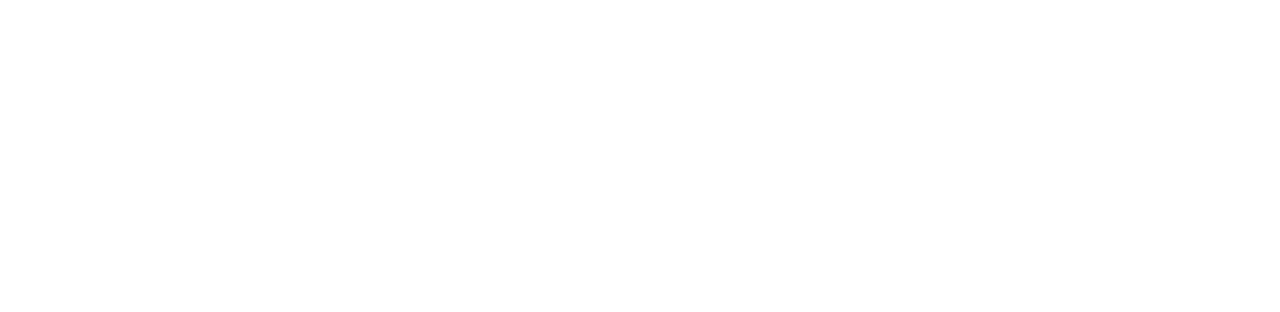
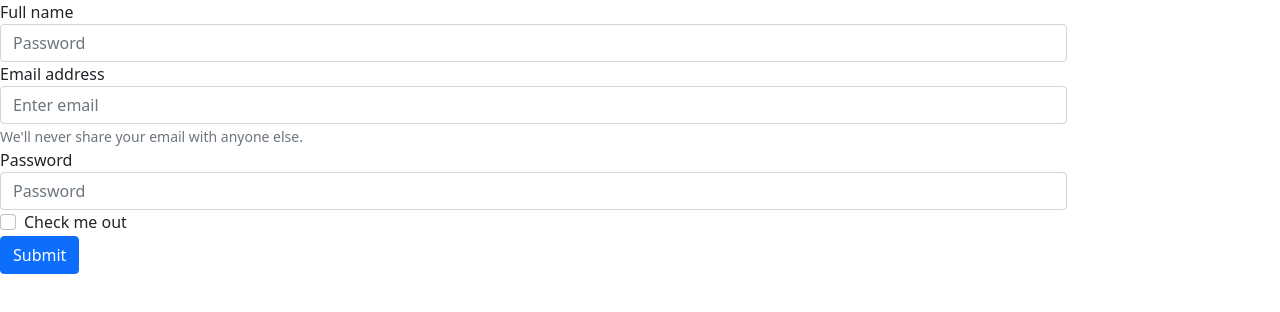
Before and after one commit to sarahthebest/guestbook, a website: page public/signup.html in a window 1280 px wide. Drawn offline with nearby package versions, Linux system fonts and the light colour scheme.

Commit message:
sign up form

```diff
--- a/public/signup.html
+++ b/public/signup.html
@@ -4,8 +4,33 @@
     <meta charset="UTF-8">
     <meta name="viewport" content="width=device-width, initial-scale=1.0">
     <title>Sign up</title>
+    <link
+    href="https://cdn.jsdelivr.net/npm/bootstrap@5.0.2/dist/css/bootstrap.min.css"
+    rel="stylesheet"
+    integrity="sha384-EVSTQN3/azprG1Anm3QDgpJLIm9Nao0Yz1ztcQTwFspd3yD65VohhpuuCOmLASjC"
+    crossorigin="anonymous"
+  />
 </head>
 <body>
-
+    <form class="col-10">
+        <div class="form-group">
+            <label for="exampleInputPassword1">Full name</label>
+            <input type="password" class="form-control" id="exampleInputPassword1" placeholder="Password">
+          </div>
+        <div class="form-group">
+          <label for="exampleInputEmail1">Email address</label>
+          <input type="email" class="form-control" id="exampleInputEmail1" aria-describedby="emailHelp" placeholder="Enter email">
+          <small id="emailHelp" class="form-text text-muted">We'll never share your email with anyone else.</small>
+        </div>
+        <div class="form-group">
+          <label for="exampleInputPassword1">Password</label>
+          <input type="password" class="form-control" id="exampleInputPassword1" placeholder="Password">
+        </div>
+        <div class="form-group form-check">
+          <input type="checkbox" class="form-check-input" id="exampleCheck1">
+          <label class="form-check-label" for="exampleCheck1">Check me out</label>
+        </div>
+        <button type="submit" class="btn btn-primary">Submit</button>
+      </form>
 </body>
 </html>
```
